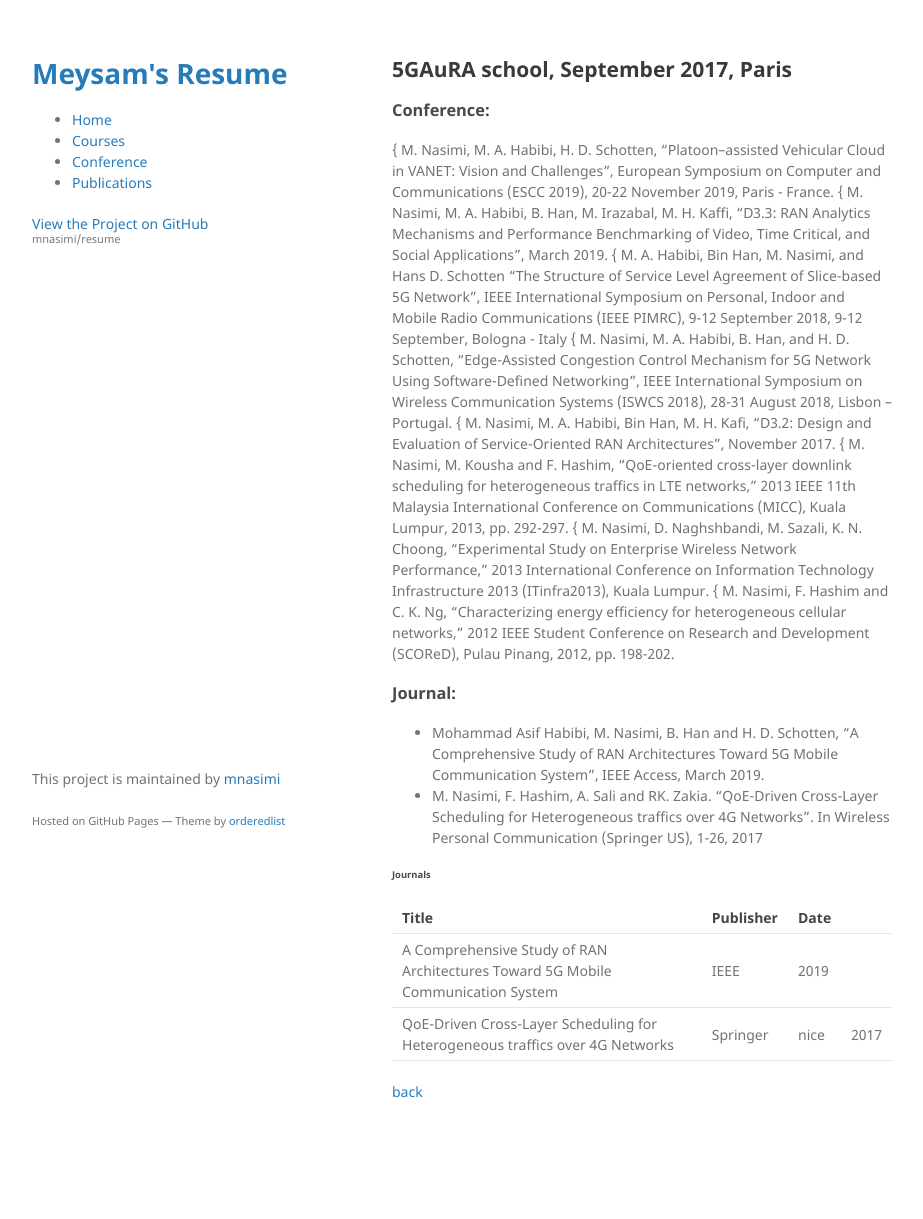
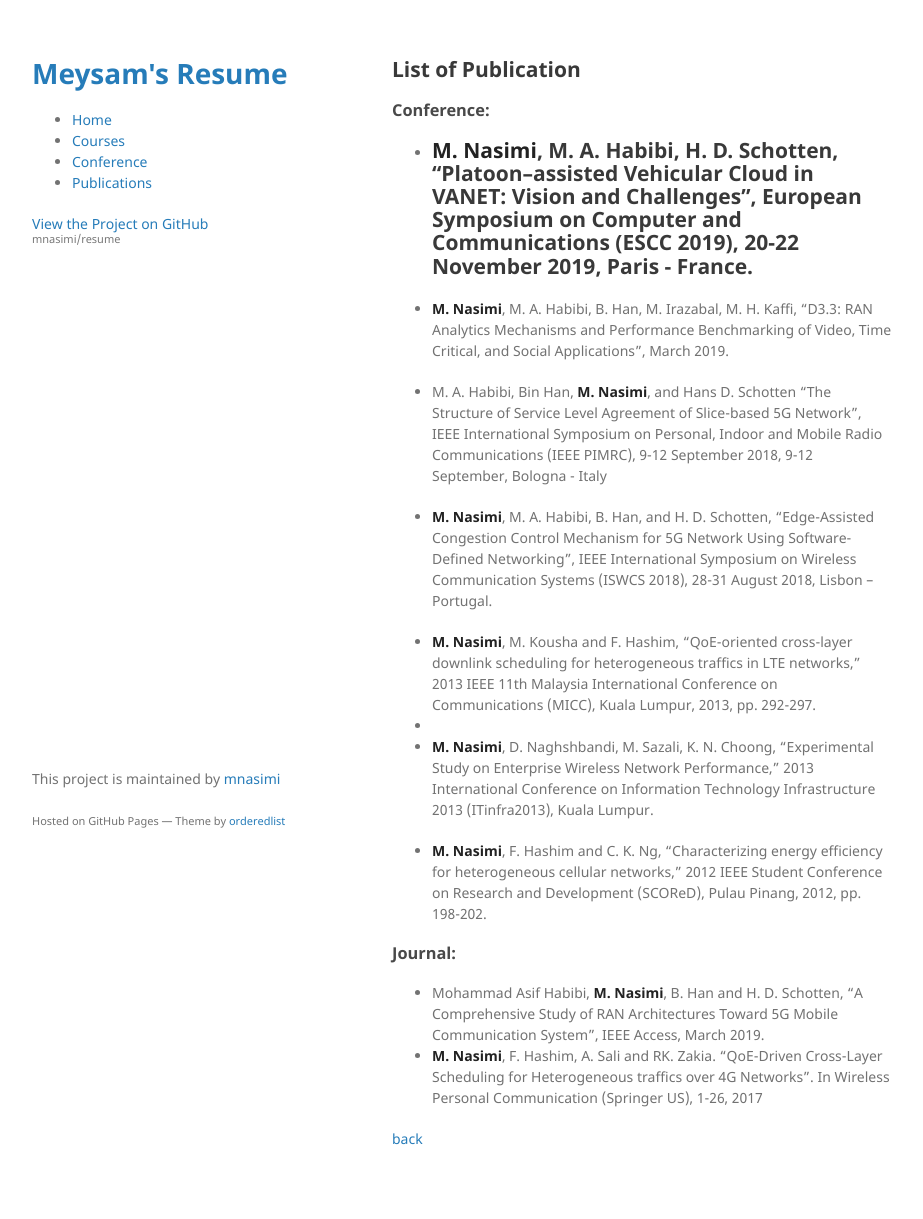
Before and after one commit to mnasimi/resume, a Jekyll site: the page built from page/publication.md, in a window 1280 px wide. Shown: the whole page, without its empty margins (178-1101 px from the left). Built offline with Jekyll 4.4.1, drawn with Linux system fonts in a browser that asks for light colours; the repository's description, which GitHub fills in, is left out; our own code applies the rules of GitHub Pages for plain Markdown files; before the commit the page ends 1172 px from its top, so only the background shows below that.

Commit message:
Update publication.md

```diff
--- a/page/publication.md
+++ b/page/publication.md
@@ -1,47 +1,26 @@
 ---
 layout: default
 ---
-
-## 5GAuRA school, September 2017, Paris
+## List of Publication
 
 ### Conference:
-{ M. Nasimi, M. A. Habibi, H. D. Schotten, "Platoon–assisted Vehicular Cloud
-in VANET: Vision and Challenges", European Symposium on Computer and
-Communications (ESCC 2019), 20-22 November 2019, Paris - France.
-{ M. Nasimi, M. A. Habibi, B. Han, M. Irazabal, M. H. Kaffi, "D3.3: RAN
-Analytics Mechanisms and Performance Benchmarking of Video, Time Critical,
-and Social Applications", March 2019.
-{ M. A. Habibi, Bin Han, M. Nasimi, and Hans D. Schotten "The Structure
-of Service Level Agreement of Slice-based 5G Network", IEEE International
-Symposium on Personal, Indoor and Mobile Radio Communications (IEEE PIMRC),
-9-12 September 2018, 9-12 September, Bologna - Italy
-{ M. Nasimi, M. A. Habibi, B. Han, and H. D. Schotten, “Edge-Assisted Congestion
-Control Mechanism for 5G Network Using Software-Defined Networking”, IEEE
-International Symposium on Wireless Communication Systems (ISWCS 2018),
-28-31 August 2018, Lisbon – Portugal.
-{ M. Nasimi, M. A. Habibi, Bin Han, M. H. Kafi, "D3.2: Design and Evaluation
-of Service-Oriented RAN Architectures", November 2017.
-{ M. Nasimi, M. Kousha and F. Hashim, "QoE-oriented cross-layer downlink
-scheduling for heterogeneous traffics in LTE networks," 2013 IEEE 11th Malaysia
-International Conference on Communications (MICC), Kuala Lumpur, 2013, pp.
-292-297.
-{ M. Nasimi, D. Naghshbandi, M. Sazali, K. N. Choong, "Experimental Study
-on Enterprise Wireless Network Performance," 2013 International Conference on
-Information Technology Infrastructure 2013 (ITinfra2013), Kuala Lumpur.
-{ M. Nasimi, F. Hashim and C. K. Ng, "Characterizing energy efficiency for
-heterogeneous cellular networks," 2012 IEEE Student Conference on Research and
-Development (SCOReD), Pulau Pinang, 2012, pp. 198-202.
+
+- **M. Nasimi**, M. A. Habibi, H. D. Schotten, "Platoon–assisted Vehicular Cloud in VANET: Vision and Challenges", European Symposium on Computer and Communications (ESCC 2019), 20-22 November 2019, Paris - France.
+-
+- **M. Nasimi**, M. A. Habibi, B. Han, M. Irazabal, M. H. Kaffi, "D3.3: RAN Analytics Mechanisms and Performance Benchmarking of Video, Time Critical, and Social Applications", March 2019.
+
+- M. A. Habibi, Bin Han, **M. Nasimi**, and Hans D. Schotten "The Structure of Service Level Agreement of Slice-based 5G Network", IEEE International Symposium on Personal, Indoor and Mobile Radio Communications (IEEE PIMRC), 9-12 September 2018, 9-12 September, Bologna - Italy
+
+- **M. Nasimi**, M. A. Habibi, B. Han, and H. D. Schotten, “Edge-Assisted Congestion Control Mechanism for 5G Network Using Software-Defined Networking”, IEEE International Symposium on Wireless Communication Systems (ISWCS 2018), 28-31 August 2018, Lisbon – Portugal.
+
+- **M. Nasimi**, M. Kousha and F. Hashim, "QoE-oriented cross-layer downlink scheduling for heterogeneous traffics in LTE networks," 2013 IEEE 11th Malaysia International Conference on Communications (MICC), Kuala Lumpur, 2013, pp. 292-297.
+-
+- **M. Nasimi**, D. Naghshbandi, M. Sazali, K. N. Choong, "Experimental Study on Enterprise Wireless Network Performance," 2013 International Conference on Information Technology Infrastructure 2013 (ITinfra2013), Kuala Lumpur.
+
+- **M. Nasimi**, F. Hashim and C. K. Ng, "Characterizing energy efficiency for heterogeneous cellular networks," 2012 IEEE Student Conference on Research and Development (SCOReD), Pulau Pinang, 2012, pp. 198-202.
 
 ### Journal:
-- Mohammad Asif Habibi, M. Nasimi, B. Han and H. D. Schotten, "A Comprehensive Study of RAN Architectures Toward 5G Mobile Communication System", IEEE Access, March 2019.
-- M. Nasimi, F. Hashim, A. Sali and RK. Zakia. "QoE-Driven Cross-Layer Scheduling for Heterogeneous traffics over 4G Networks". In Wireless Personal Communication (Springer US), 1-26, 2017
-
-
-###### Journals
-
-| Title       | Publisher         | Date |
-|:-------------|:------------------|:------|
-| A Comprehensive Study of RAN Architectures Toward 5G Mobile Communication System           | IEEE | 2019  |
-|QoE-Driven Cross-Layer Scheduling for Heterogeneous traffics over 4G Networks | Springer   | nice  | 2017  |
+- Mohammad Asif Habibi, **M. Nasimi**, B. Han and H. D. Schotten, "A Comprehensive Study of RAN Architectures Toward 5G Mobile Communication System", IEEE Access, March 2019.
+- **M. Nasimi**, F. Hashim, A. Sali and RK. Zakia. "QoE-Driven Cross-Layer Scheduling for Heterogeneous traffics over 4G Networks". In Wireless Personal Communication (Springer US), 1-26, 2017
 
 [back](./)
```
